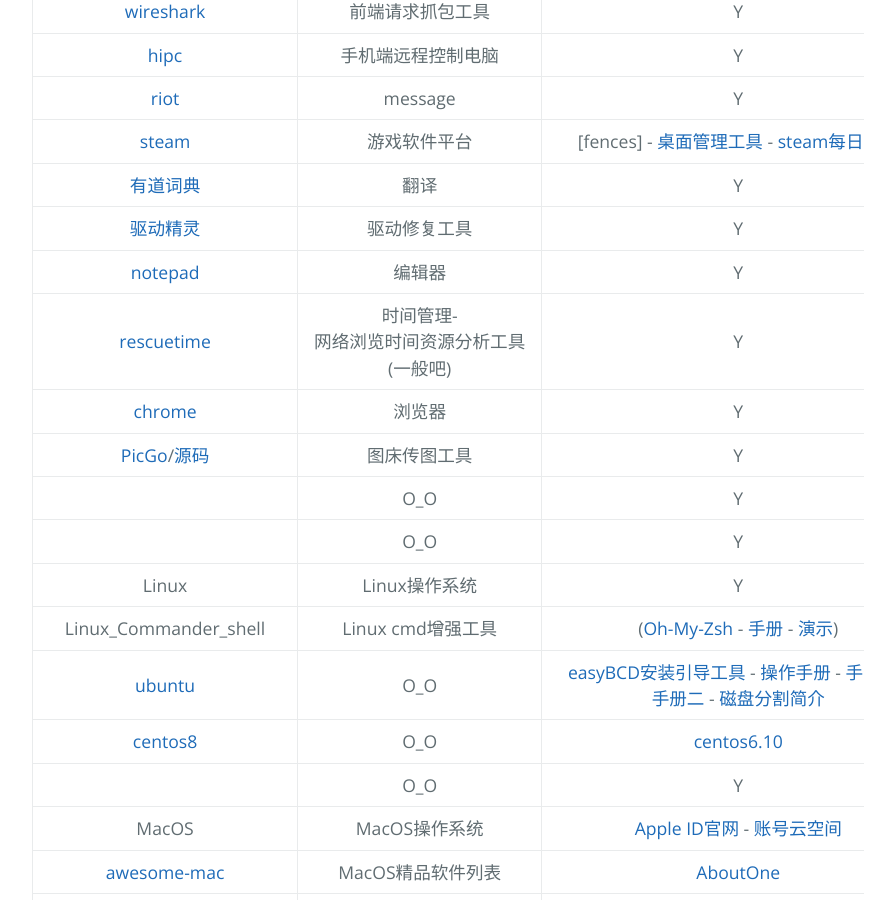
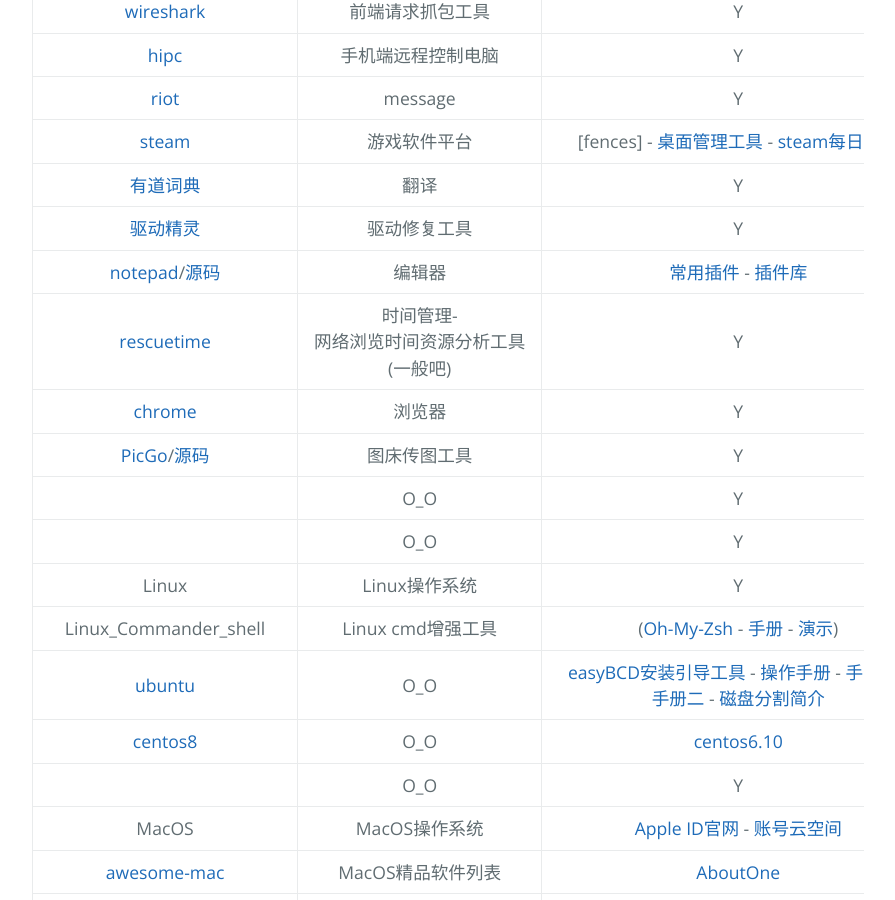
Before and after one commit to AmbroseRen/test, a Jekyll site: the page built from Data/InstallPackage/Tools.md, in a window 1280 px wide and 900 px high, scrolled down 1449 px. Shown: the whole window, without its empty margins (192-1087 px from the left). Built offline with Jekyll 4.4.1, drawn with Linux system fonts in a browser that asks for light colours; our own code applies the rules of GitHub Pages for plain Markdown files; the repository's description, which GitHub fills in, is left out.

Commit message:
Update Tools.md

```diff
--- a/Data/InstallPackage/Tools.md
+++ b/Data/InstallPackage/Tools.md
@@ -36,7 +36,7 @@
 | [steam](https://store.steampowered.com/about/) | 游戏软件平台 | [fences] - [桌面管理工具](https://item.taobao.com/item.htm?id=591962221476) - [steam每日特惠](https://www.newyx.net/news/steammrth/) |
 | [有道词典](https://cidian.youdao.com/index.html) | 翻译 | Y |
 | [驱动精灵](http://www.drivergenius.com/) | 驱动修复工具 | Y |
-| [notepad](https://notepad-plus-plus.org/downloads/) | 编辑器 | Y |
+| [notepad](https://notepad-plus-plus.org/downloads/)/[源码](https://github.com/notepad-plus-plus/notepad-plus-plus) | 编辑器 | [常用插件](http://www.crifan.com/files/doc/docbook/rec_soft_npp/release/htmls/npp_common_plugins.html) - [插件库](https://sourceforge.net/projects/npp-plugins/files/) |
 | [rescuetime](https://www.rescuetime.com/get_rescuetime) | 时间管理-网络浏览时间资源分析工具(一般吧) | Y |
 | [chrome](https://www.google.com/chrome/) | 浏览器 | Y |
 | [PicGo](https://molunerfinn.com/PicGo/)/[源码](https://github.com/Molunerfinn/PicGo) | 图床传图工具 | Y |
```
